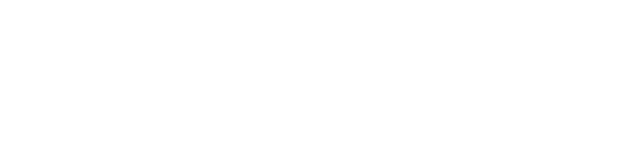
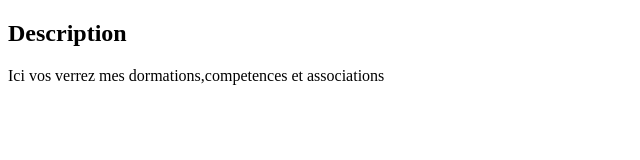
Before and after one commit to Rodyleriche/git-mon-cv, a plain HTML site: page index.html in a window 1280 px wide. Shown: the whole page, without its empty margins (0-640 px from the left). Drawn offline with Linux system fonts and the light colour scheme; files whose address does not match are found by name.

Commit message:
mise en place de la section description

```diff
--- a/index.html
+++ b/index.html
@@ -8,6 +8,7 @@
     <link rel="stylesheet" href="C:\Users\aures\OneDrive\Documents\Tp\Rodolpho\mon-cv\style.css"
 </head>
 <body>
-
+    <h2>Description</h2>
+    <p>Ici vos verrez mes dormations,competences et associations</p>
 </body>
 </html>
```
